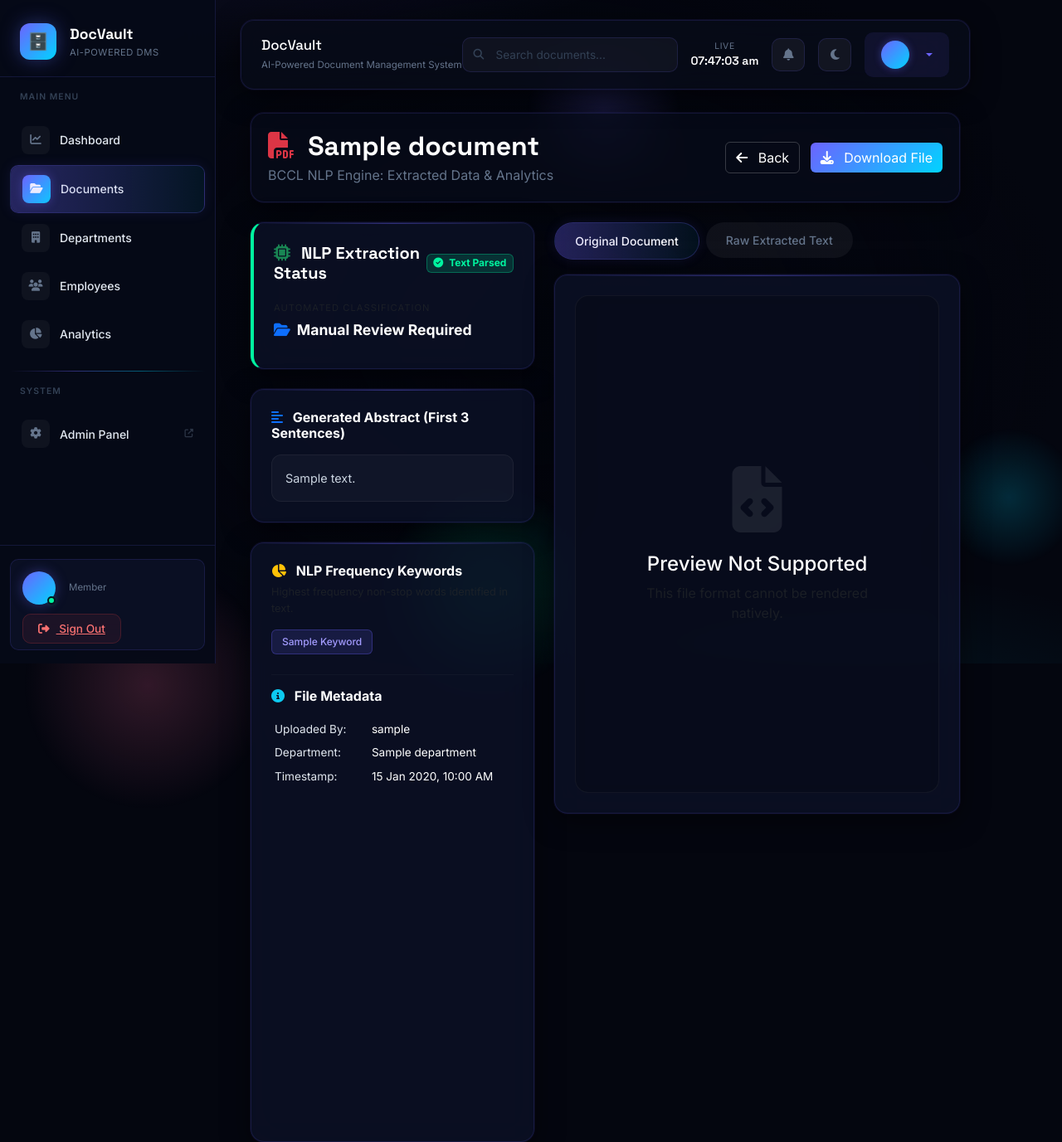
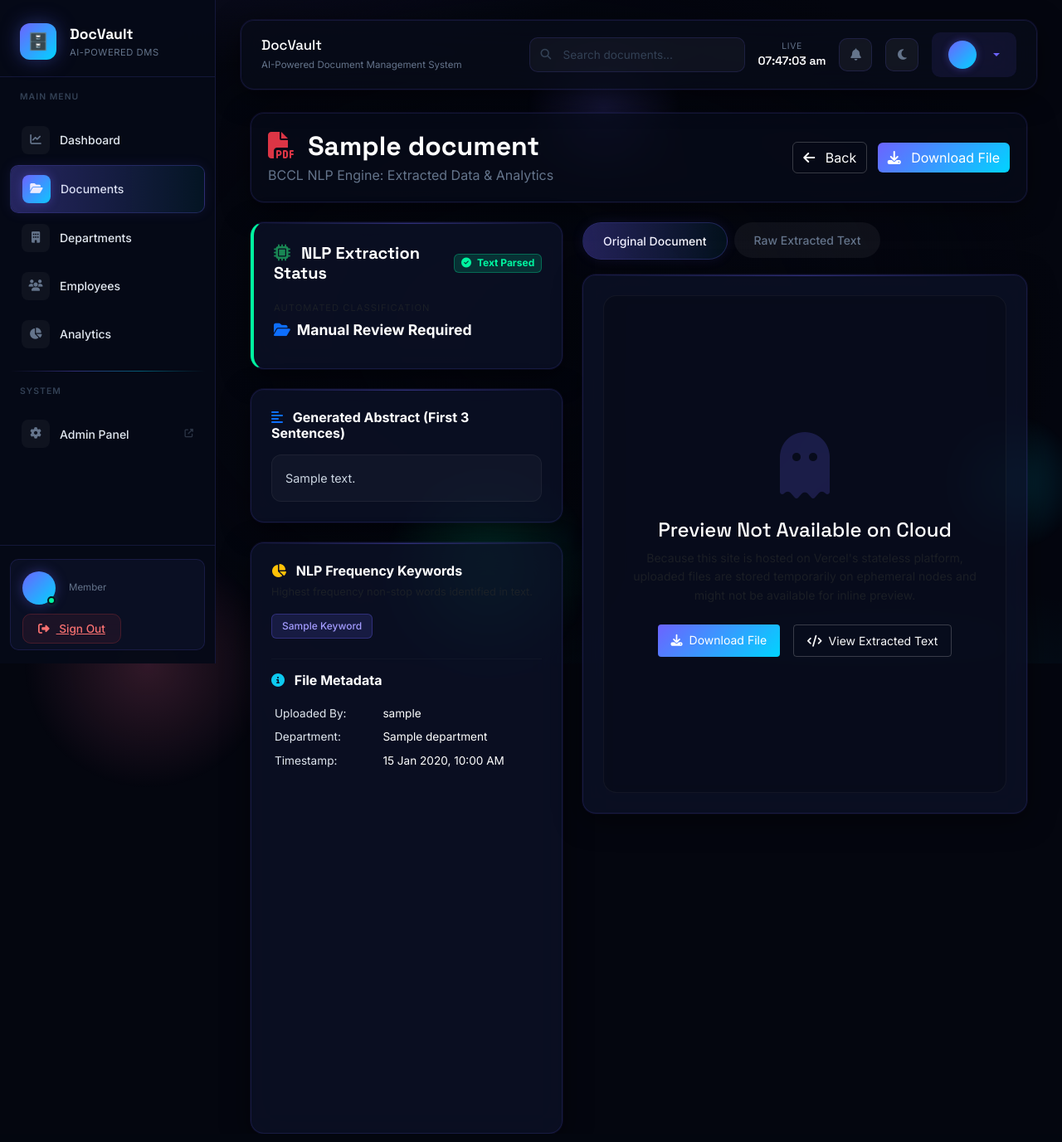
Before and after one commit to aryandps06-droid/DocVault, a Django app: template templates/documents/detail.html in a window 1280 px wide. Shown: the whole page at 83% size. Run offline with Django 5.2, Linux system fonts and the light colour scheme; the template is opened without the code that fills it: most values are stand-ins (such as "Sample title", 1, 10 or a date in 2020); data that the repository does not hold is empty.

Commit message:
fix: resolve ephemeral storage 404 preview issue on serverless platform with user-friendly fallback view

```diff
--- a/templates/documents/detail.html
+++ b/templates/documents/detail.html
@@ -130,6 +130,7 @@
                     <div class="premium-card p-4 h-100 d-flex flex-column">
                         <div class="flex-grow-1" style="background:rgba(0,0,0,0.2); border-radius:16px; border:1px solid rgba(255,255,255,.05); overflow:hidden; min-height: 600px; display:flex; align-items:center; justify-content:center;">
                             {% if document.file %}
+                                {% if file_exists %}
                                     {% if ".pdf" in document.file.name|lower %}
                                         <iframe src="{{ document.file.url }}" width="100%" height="600px" style="border:none;"></iframe>
                                     {% elif ".jpg" in document.file.name|lower or ".jpeg" in document.file.name|lower or ".png" in document.file.name|lower %}
@@ -141,6 +142,24 @@
                                             <p class="text-muted" style="max-width:300px; margin:0 auto;">
                                                 This file format cannot be rendered natively.
                                             </p>
+                                        </div>
+                                    {% endif %}
+                                {% else %}
+                                    <!-- Fallback message for stateless/ephemeral environments like Vercel -->
+                                    <div class="text-center py-5 px-3">
+                                        <i class="fas fa-ghost fa-5x text-secondary mb-4" style="opacity:0.2; color: #6C63FF !important;"></i>
+                                        <h4 class="text-white mb-2" style="font-family:'Space Grotesk',sans-serif;">Preview Not Available on Cloud</h4>
+                                        <p class="text-muted" style="max-width:440px; margin:0 auto; font-size:0.88rem; line-height:1.6;">
+                                            Because this site is hosted on Vercel's stateless platform, uploaded files are stored temporarily on ephemeral nodes and might not be available for inline preview.
+                                        </p>
+                                        <div class="mt-4 d-flex justify-content-center gap-3">
+                                            <a href="{{ document.file.url }}" class="btn btn-sm btn-primary px-3 py-2" style="background:linear-gradient(135deg,#6C63FF,#00D4FF); border:none;" download>
+                                                <i class="fas fa-download me-2"></i>Download File
+                                            </a>
+                                            <button class="btn btn-sm btn-outline-light px-3 py-2" onclick="document.getElementById('pills-raw-tab').click();" style="border-color:rgba(255,255,255,0.2);">
+                                                <i class="fas fa-code me-2"></i>View Extracted Text
+                                            </button>
+                                        </div>
                                     </div>
                                 {% endif %}
                             {% endif %}
```
Also changed, not shown: documents/views.py (+11 -1 lines). Lines whose indentation alone changed are shown as unchanged.
